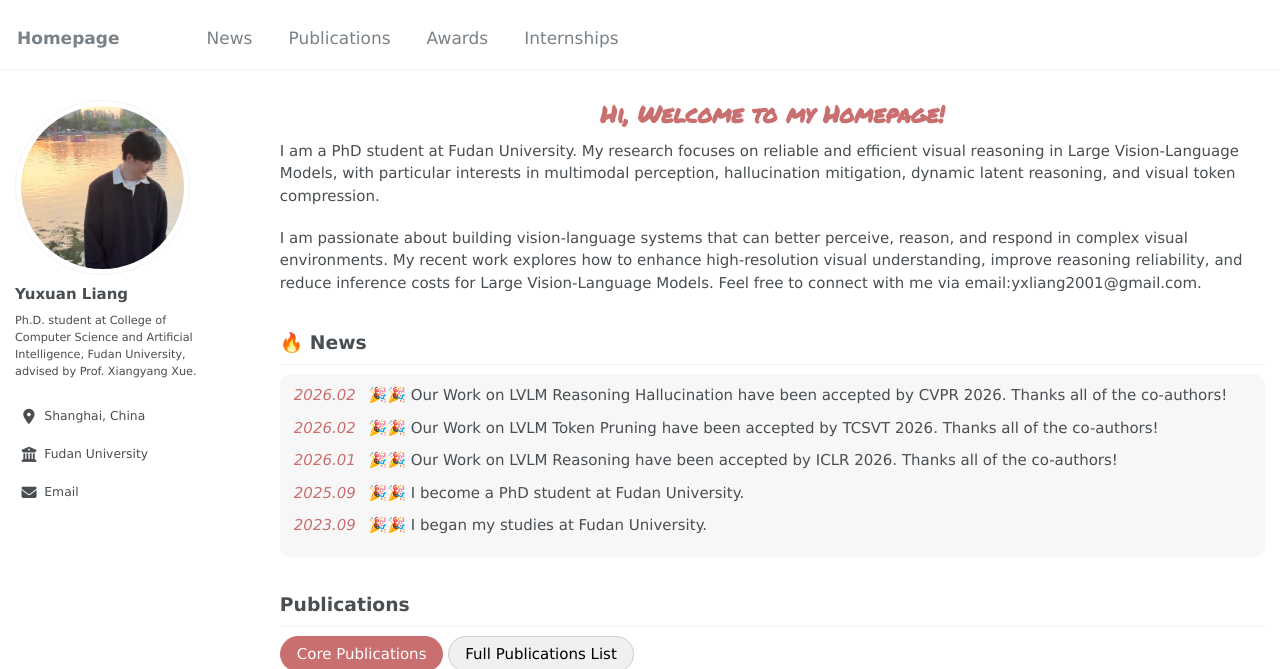
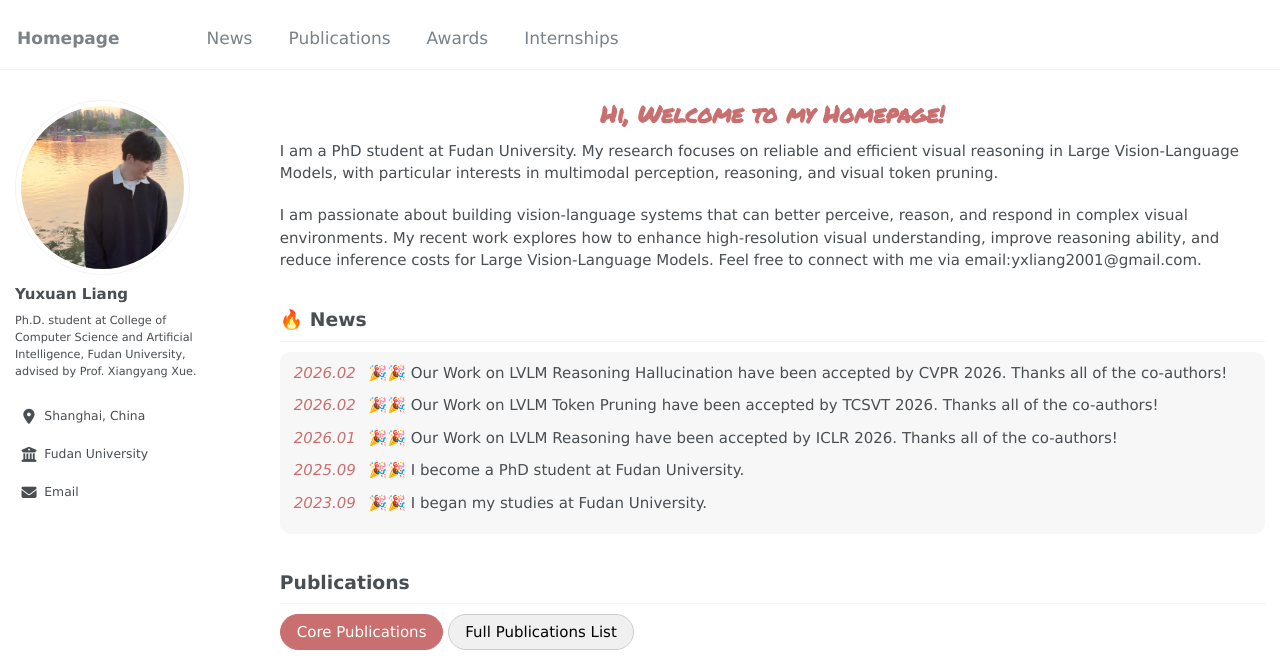
Before and after one commit to Lyxxx1211/Lyxxx1211.github.io, a Jekyll site: the page built from _pages/about.md, in a window 1280 px wide and 900 px high, cut to the strip 0-669 px from the top of the window. Built offline with Jekyll 4.4.1, drawn with Linux system fonts in a browser that asks for light colours; some web fonts are replaced; our own code applies the rules of GitHub Pages for plain Markdown files.

Commit message:
{message}

```diff
--- a/_pages/about.md
+++ b/_pages/about.md
@@ -9,9 +9,9 @@ redirect_from:
 ---
 <h1 class="main-heading">Hi, Welcome to my Homepage!</h1>
 
-I am a PhD student at Fudan University. My research focuses on reliable and efficient visual reasoning in Large Vision-Language Models, with particular interests in multimodal perception, hallucination mitigation, dynamic latent reasoning, and visual token compression.
+I am a PhD student at Fudan University. My research focuses on reliable and efficient visual reasoning in Large Vision-Language Models, with particular interests in multimodal perception, reasoning, and visual token pruning.
 
-I am passionate about building vision-language systems that can better perceive, reason, and respond in complex visual environments. My recent work explores how to enhance high-resolution visual understanding, improve reasoning reliability, and reduce inference costs for Large Vision-Language Models. Feel free to connect with me via email:yxliang2001@gmail.com.
+I am passionate about building vision-language systems that can better perceive, reason, and respond in complex visual environments. My recent work explores how to enhance high-resolution visual understanding, improve reasoning ability, and reduce inference costs for Large Vision-Language Models. Feel free to connect with me via email:yxliang2001@gmail.com.
 
 🔥 News
 ---------------
```
